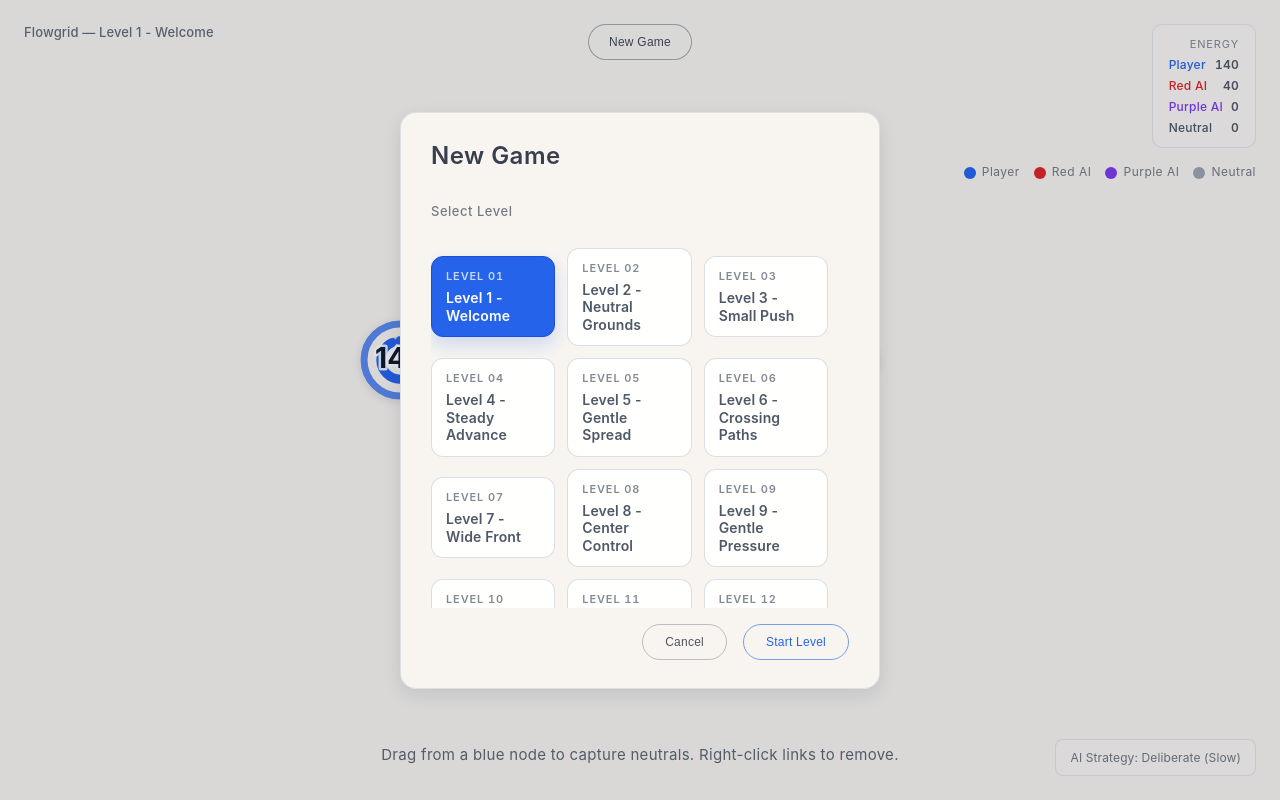
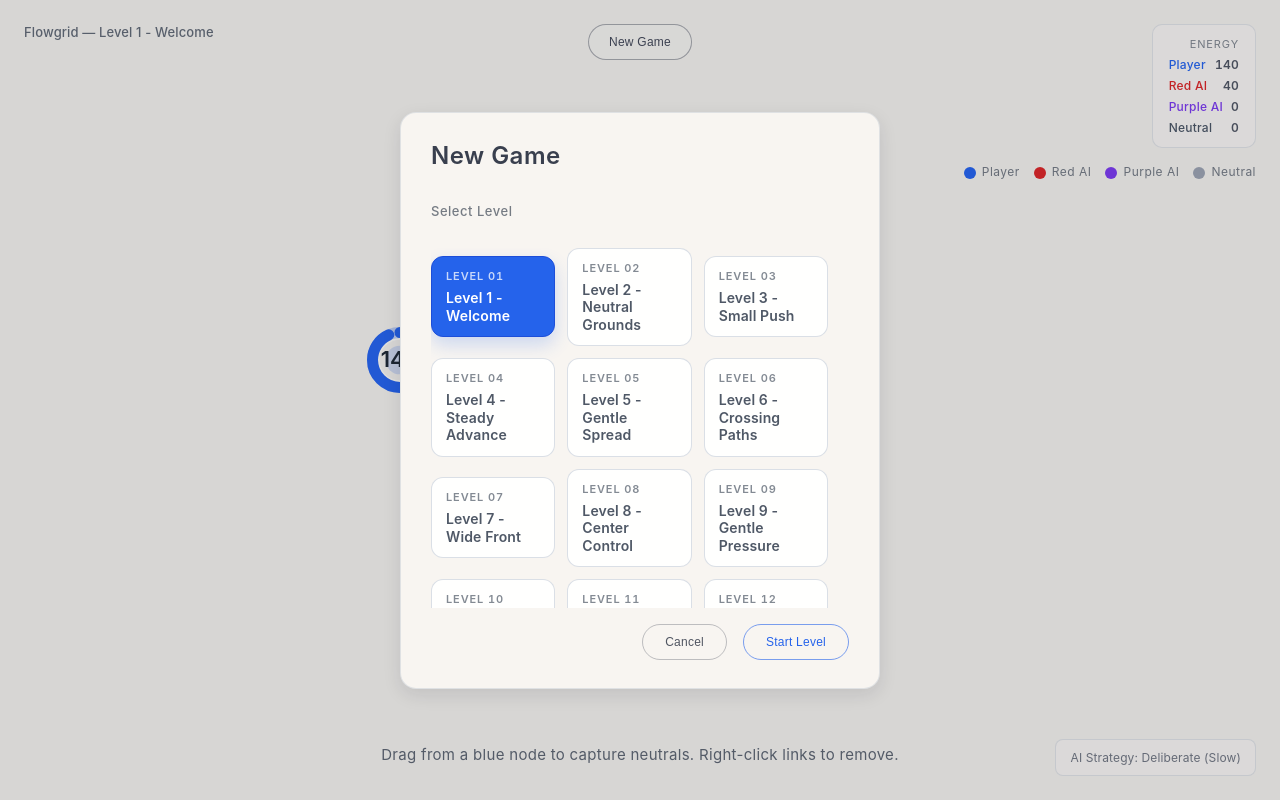
Before and after one commit to Mirator/game-nodefront, a website built with Vite: page index.html in a window 1280 px wide. Built offline with nearby package versions, Linux system fonts and the light colour scheme.

Commit message:
Tweak node label font sizing

```diff
--- a/src/game/flowgrid/render.js
+++ b/src/game/flowgrid/render.js
@@ -11,7 +11,7 @@ export function render(game) {
   const ctx = game.ctx;
   const pointer = game.pointer;
   ctx.clearRect(0, 0, game.canvas.width, game.canvas.height);
-  ctx.fillStyle = '#f6f3ef';
+  ctx.fillStyle = '#f3f1ec';
   ctx.fillRect(0, 0, game.canvas.width, game.canvas.height);
 
   if (game.aiControllers && game.aiControllers.size > 0) {
@@ -29,8 +29,8 @@ export function render(game) {
         const previewX = source.x + (target.x - source.x) * elapsed;
         const previewY = source.y + (target.y - source.y) * elapsed;
 
-        ctx.lineWidth = 2.5;
-        ctx.strokeStyle = hexToRgba(color, 0.35);
+        ctx.lineWidth = 3;
+        ctx.strokeStyle = hexToRgba(color, 0.4);
         ctx.setLineDash([4, 10]);
         ctx.lineDashOffset = 0;
         ctx.beginPath();
@@ -39,7 +39,7 @@ export function render(game) {
         ctx.stroke();
 
         if (elapsed < 1) {
-          ctx.strokeStyle = hexToRgba(color, 0.15);
+          ctx.strokeStyle = hexToRgba(color, 0.18);
           ctx.beginPath();
           ctx.moveTo(previewX, previewY);
           ctx.lineTo(target.x, target.y);
@@ -59,12 +59,12 @@ export function render(game) {
     const endX = source.x + (target.x - source.x) * ratio;
     const endY = source.y + (target.y - source.y) * ratio;
     const normalizedRate = link.maxRate > 0 ? clamp(link.smoothedRate / link.maxRate, 0, 1) : 0;
-    const thickness = 2 + (link.establishing ? 0 : normalizedRate * 6);
+    const thickness = 6 + (link.establishing ? 0 : normalizedRate * 4);
     ctx.save();
     ctx.lineWidth = thickness;
     ctx.lineCap = 'round';
     if (link.establishing) {
-      ctx.strokeStyle = hexToRgba(color, 0.75);
+      ctx.strokeStyle = hexToRgba(color, 0.6);
       ctx.setLineDash(LINK_BUILD_DASH_PATTERN);
       ctx.lineDashOffset = 0;
     } else {
@@ -102,7 +102,7 @@ export function render(game) {
     const originNode = pointer.isDragging && pointer.dragSource ? pointer.dragSource : pointerShakeSource;
     if (originNode) {
       const time = game.elapsedTime ?? 0;
-      let strokeStyle = '#64748b';
+      let strokeStyle = '#94a3b8';
       let lineWidth = 2;
       let dash = [6, 6];
       let dashOffset = 0;
@@ -116,7 +116,7 @@ export function render(game) {
         pointerX += Math.sin(time * 80) * amplitude;
         pointerY += Math.cos(time * 90) * amplitude;
         strokeStyle = '#ef4444';
-        lineWidth = 2 + Math.max(1, amplitude * 0.4);
+        lineWidth = 3 + Math.max(0.5, amplitude * 0.35);
         dash = [4, 8];
         dashOffset = Math.sin(time * 160) * 6 * pointerShakeRatio;
       }
@@ -142,86 +142,41 @@ export function render(game) {
     const flashRatio =
       node.flashDuration > 0 ? clamp(node.flashTimer / node.flashDuration, 0, 1) : 0;
     const baseScale = node.radius / 23;
-    const outlinePadding = Math.max(4, Math.round(5 * baseScale));
-    const ringOffset = Math.max(1, Math.round(2 * baseScale));
-    const innerInset = Math.max(3, Math.round(4 * baseScale));
-    const energyInset = Math.max(innerInset + 2, Math.round(node.radius * 0.45));
-    const ringLineWidth = Math.max(4, Math.round(node.radius * 0.22));
-    const energyLineWidth = Math.max(ringLineWidth + 1, Math.round(node.radius * 0.28));
-    const hoverRingLineWidth = ringLineWidth + 1;
-    const hoverEnergyLineWidth = energyLineWidth + 1;
-
-    const outerRadius = node.radius + outlinePadding;
-    const ringRadius = node.radius + ringOffset;
-    const innerFillRadius = Math.max(2, node.radius - innerInset);
-    const energyRadius = Math.max(node.radius - energyInset, node.radius * 0.58);
+    const ringLineWidth = Math.max(5, Math.round(node.radius * 0.32));
+    const hoverRingLineWidth = ringLineWidth + 2;
+    const ringRadius = Math.max(6, node.radius - ringLineWidth * 0.5);
+    const innerFillRadius = Math.max(2, ringRadius - ringLineWidth * 0.65);
+    const energyRadius = ringRadius;
     const energyRatio = clamp(node.energy / node.capacity, 0, 1);
 
     if (flashRatio > 0) {
-      const pulse = 0.5 + Math.sin((game.elapsedTime ?? 0) * 18) * 0.5;
-      const glowStrength = flashRatio * pulse;
+      const pulse = 0.6 + Math.sin((game.elapsedTime ?? 0) * 18) * 0.4;
+      const haloRadius = ringRadius + ringLineWidth;
       ctx.save();
-      ctx.strokeStyle = hexToRgba('#f97316', 0.35 + 0.45 * glowStrength);
-      ctx.lineWidth = Math.max(ringLineWidth + 3, Math.round(ringLineWidth * (1.25 + glowStrength * 0.6)));
-      ctx.shadowColor = hexToRgba('#f97316', 0.6 * flashRatio);
-      ctx.shadowBlur = 12 * flashRatio;
+      ctx.strokeStyle = hexToRgba(color, 0.25 + flashRatio * 0.35);
+      ctx.lineWidth = ringLineWidth * (1.1 + pulse * 0.15 * flashRatio);
+      ctx.lineCap = 'round';
       ctx.beginPath();
-      ctx.arc(node.x, node.y, ringRadius + outlinePadding * 0.5, 0, Math.PI * 2);
+      ctx.arc(node.x, node.y, haloRadius, 0, Math.PI * 2);
       ctx.stroke();
       ctx.restore();
     }
 
-    ctx.save();
-    const shadowAlpha = hover ? 0.18 : 0.12;
-    ctx.shadowColor = hexToRgba('#0f172a', shadowAlpha);
-    ctx.shadowBlur = hover ? 14 : 10;
-    ctx.shadowOffsetY = hover ? 3 : 2;
-    ctx.fillStyle = '#f6f3ef';
+    ctx.fillStyle = '#fdfbf5';
     ctx.beginPath();
-    ctx.arc(node.x, node.y, outerRadius, 0, Math.PI * 2);
+    ctx.arc(node.x, node.y, ringRadius, 0, Math.PI * 2);
     ctx.fill();
-    ctx.restore();
 
-    const ringAlpha = hover ? 0.9 : 0.75;
-    const flashBoost = flashRatio > 0 ? 0.2 * flashRatio : 0;
-    ctx.strokeStyle = hexToRgba(color, Math.min(1, ringAlpha + flashBoost));
+    const ringAlpha = 0.28 + flashRatio * 0.25 + (hover ? 0.14 : 0);
+    ctx.strokeStyle = hexToRgba(color, ringAlpha);
     ctx.lineWidth = hover ? hoverRingLineWidth : ringLineWidth;
     ctx.lineCap = 'round';
-    ctx.beginPath();
-    ctx.arc(node.x, node.y, ringRadius, 0, Math.PI * 2);
-    ctx.stroke();
-
-    ctx.fillStyle = '#f6f3ef';
-    ctx.beginPath();
-    ctx.arc(node.x, node.y, innerFillRadius, 0, Math.PI * 2);
-    ctx.fill();
-
-    const highlightRadius = Math.max(2, innerFillRadius - Math.max(1, Math.round(baseScale * 2)));
-    const highlight = ctx.createRadialGradient(
-      node.x - innerFillRadius * 0.35,
-      node.y - innerFillRadius * 0.35,
-      Math.max(1, innerFillRadius * 0.05),
-      node.x,
-      node.y,
-      highlightRadius,
-    );
-    highlight.addColorStop(0, 'rgba(255, 255, 255, 0.9)');
-    highlight.addColorStop(0.55, 'rgba(255, 255, 255, 0.35)');
-    highlight.addColorStop(1, 'rgba(255, 255, 255, 0)');
-    ctx.beginPath();
-    ctx.arc(node.x, node.y, highlightRadius, 0, Math.PI * 2);
-    ctx.fillStyle = highlight;
-    ctx.fill();
-
-    const energyBaseAlpha = 0.22 + flashBoost * 0.45;
-    ctx.strokeStyle = hexToRgba(color, energyBaseAlpha);
-    ctx.lineWidth = hover ? hoverEnergyLineWidth : energyLineWidth;
     ctx.beginPath();
     ctx.arc(node.x, node.y, energyRadius, 0, Math.PI * 2);
     ctx.stroke();
 
     ctx.strokeStyle = color;
-    ctx.lineWidth = hover ? hoverEnergyLineWidth : energyLineWidth;
+    ctx.lineWidth = hover ? hoverRingLineWidth : ringLineWidth;
     ctx.lineCap = 'round';
     ctx.beginPath();
     ctx.arc(
@@ -233,16 +188,24 @@ export function render(game) {
     );
     ctx.stroke();
 
-    const fontSize = Math.round(clamp(node.radius * 0.9, 13, 28));
-    const strokeWidth = Math.max(2, Math.round(fontSize * 0.18));
-    ctx.font = `700 ${fontSize}px Inter, sans-serif`;
+    ctx.fillStyle = '#f3f1ec';
+    ctx.beginPath();
+    ctx.arc(node.x, node.y, innerFillRadius, 0, Math.PI * 2);
+    ctx.fill();
+
+    const centerMarkRadius = Math.max(3, innerFillRadius - Math.max(1, Math.round(baseScale * 4)));
+    if (centerMarkRadius > 2) {
+      ctx.fillStyle = hexToRgba(color, 0.18 + (hover ? 0.12 : 0));
+      ctx.beginPath();
+      ctx.arc(node.x, node.y, centerMarkRadius, 0, Math.PI * 2);
+      ctx.fill();
+    }
+
+    const fontSize = Math.round(clamp(node.radius * 0.72, 10, 22));
+    ctx.font = `600 ${fontSize}px Inter, sans-serif`;
     ctx.textAlign = 'center';
     ctx.textBaseline = 'middle';
-    ctx.lineJoin = 'round';
-    ctx.lineWidth = strokeWidth;
-    ctx.strokeStyle = 'rgba(255, 255, 255, 0.85)';
-    ctx.strokeText(String(Math.round(node.energy)), node.x, node.y);
-    ctx.fillStyle = '#0f172a';
+    ctx.fillStyle = '#1f2933';
     ctx.fillText(String(Math.round(node.energy)), node.x, node.y);
 
     ctx.restore();
--- a/src/style.css
+++ b/src/style.css
@@ -1,7 +1,7 @@
 :root {
   font-family: 'Inter', 'Segoe UI', sans-serif;
   color-scheme: light;
-  background-color: #f6f3ef;
+  background-color: #f3f1ec;
   color: #1f2933;
 }
 
@@ -20,7 +20,7 @@ body {
   display: flex;
   align-items: center;
   justify-content: center;
-  background: #f6f3ef;
+  background: #f3f1ec;
   color: rgba(15, 23, 42, 0.75);
 }
 
@@ -39,7 +39,7 @@ body {
 canvas {
   display: block;
   margin: 0 auto;
-  background: #f6f3ef;
+  background: #f3f1ec;
 }
 
 .hud {
```
